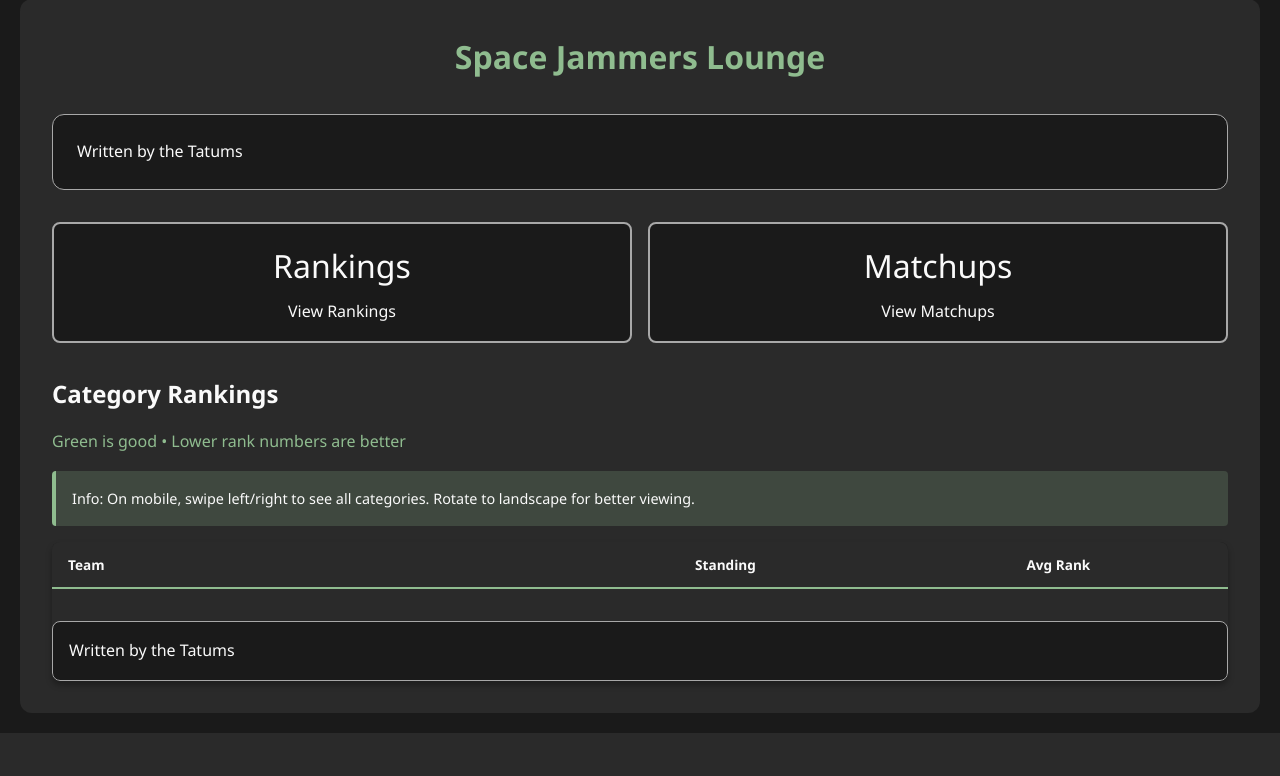
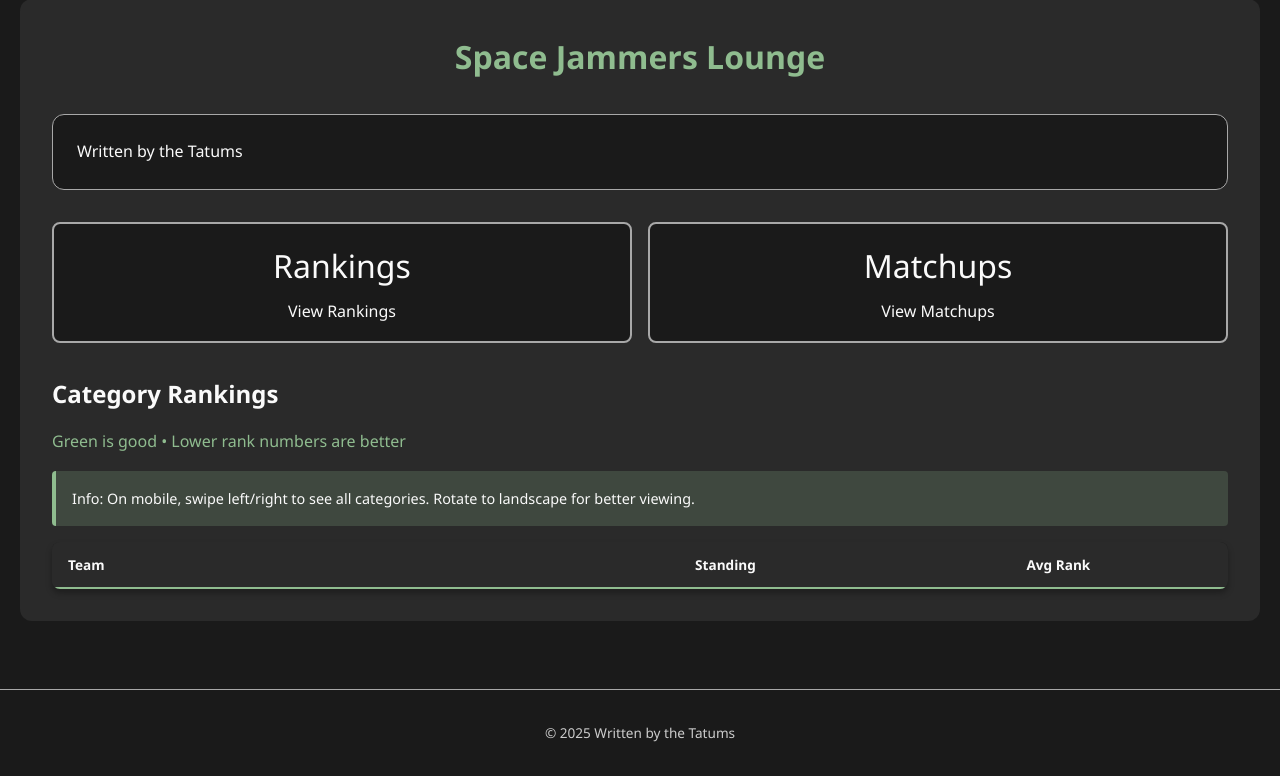
Before and after one commit to NathanEmb/space-jam-dashboard, a FastAPI app: template src/frontend/templates/index.html in a window 1280 px wide. Shown: the part 106-882 px from the top of the page. Before the commit the page ends 839 px from the top, so only its background shows below. Run offline with FastAPI, Linux system fonts and the light colour scheme; the template is opened without the code that fills it, so the values that code supplies are empty; parts of the project's set-up code (start-up, migrations or seed data) failed here and were passed over.

Commit message:
pretty darn happy with the look

```diff
--- a/src/frontend/templates/base.html
+++ b/src/frontend/templates/base.html
@@ -149,12 +149,20 @@
         }
 
         .sidebar-links a {
-            display: block;
+            display: flex;
+            align-items: center;
+            gap: 0.75rem;
             color: var(--text-primary);
             text-decoration: none;
             padding: 0.6rem 1rem;
             border-radius: 6px;
             transition: background-color 0.2s ease;
+        }
+
+        .sidebar-links a .feather {
+            width: 18px;
+            height: 18px;
+            flex-shrink: 0;
         }
 
         .sidebar-links a:hover {
@@ -269,6 +277,20 @@
             margin-right: 0.5rem;
         }
 
+        /* Footer */
+        .site-footer {
+            text-align: center;
+            padding: 2rem 1rem;
+            margin-top: 3rem;
+            border-top: 1px solid var(--secondary-silver-dark);
+            color: var(--text-secondary);
+            font-size: 0.85rem;
+        }
+
+        .site-footer p {
+            margin: 0;
+        }
+
         /* Responsive */
         @media (max-width: 768px) {
             .container {
@@ -303,8 +325,8 @@
                     <div class="sidebar-section">
                         <h3>Menu</h3>
                         <ul class="sidebar-links">
-                            <li><a href="/">🏠 Home</a></li>
-                            <li><a href="/matchup/0">🏀 Matchups</a></li>
+                            <li><a href="/"><i data-feather="home"></i> Home</a></li>
+                            <li><a href="/matchup/0"><i data-feather="target"></i> Matchups</a></li>
                         </ul>
                     </div>
 
@@ -333,6 +355,14 @@
         {% block content %}{% endblock %}
     </div>
 
+    <footer class="site-footer">
+        <p>&copy; 2025 Written by the Tatums</p>
+    </footer>
+
+    <!-- Feather Icons -->
+    <script src="https://unpkg.com/feather-icons"></script>
+    <script>feather.replace();</script>
+
     {% block extra_js %}{% endblock %}
 </body>
 </html>
--- a/src/frontend/templates/index.html
+++ b/src/frontend/templates/index.html
@@ -252,11 +252,6 @@
                 {% endfor %}
             </tbody>
         </table>
-
-    <div style="margin-top: 2rem; padding: 1rem; background-color: var(--bg-dark); border-radius: 8px; border: 1px solid var(--secondary-silver-dark);">
-    <div class="credit">
-        <p>Written by the Tatums</p>
-    </div>
     </div>
 </div>
 
```
